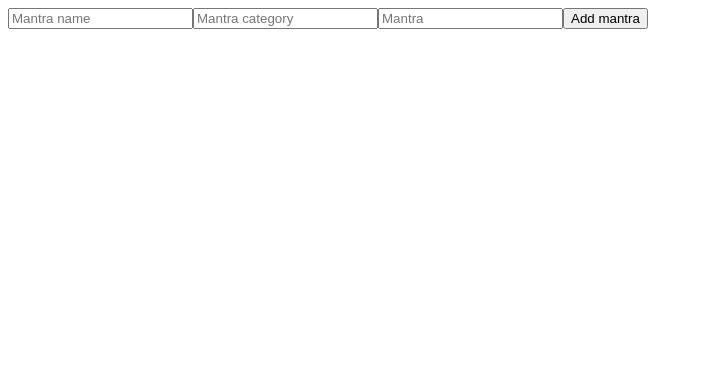
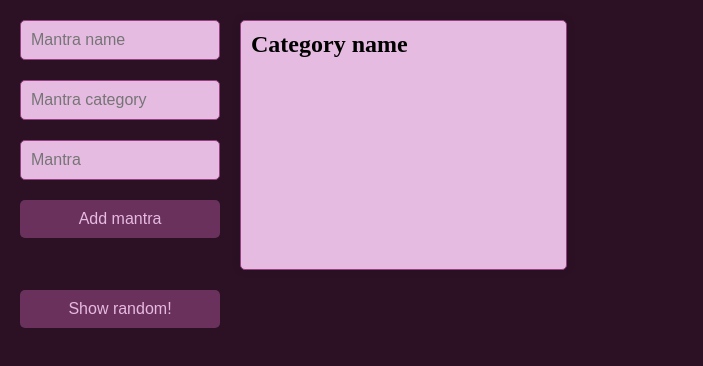
Before and after one commit to Kristina2882/mantra-app, a React (Create React App) app in the folder mantra-ui/: page / in a window 1280 px wide. Shown: the top 366 px of the page, without its empty margins (0-703 px from the left). Built offline with nearby package versions, Linux system fonts and the light colour scheme.

Commit message:
Basic style

```diff
--- a/mantra-ui/src/App.css
+++ b/mantra-ui/src/App.css
@@ -1,38 +1,70 @@
-.App {
-  text-align: center;
+body {
+  margin: 20px;
+  background-color: #2c1125;
 }
 
-.App-logo {
-  height: 40vmin;
-  pointer-events: none;
+.app-container {
+  grid-template-columns: 1fr;
 }
 
-@media (prefers-reduced-motion: no-preference) {
-  .App-logo {
-    animation: App-logo-spin infinite 20s linear;
+@media (min-width: 600px) {
+  .app-container {
+    display: grid;
+    grid-template-columns: 200px 1fr;
+    gap: 20px;
   }
 }
 
-.App-header {
-  background-color: #282c34;
-  min-height: 100vh;
+.categories {
+  display: grid;
+  grid-template-columns: repeat(auto-fill, minmax(250px, 1fr));
+  grid-auto-rows: minmax(250px, auto);
+  gap: 20px;
+}
+
+.category {
   display: flex;
   flex-direction: column;
-  align-items: center;
-  justify-content: center;
-  font-size: calc(10px + 2vmin);
-  color: white;
+  border: 1px solid #973f82;
+  padding: 10px;
+  border-radius: 5px;
+  background-color: #e6bbe1;
+  box-shadow: 0px 0px 10px rgba(0, 0, 0, 0.1);
+  cursor: pointer;
 }
 
-.App-link {
-  color: #61dafb;
+h2 {
+  margin: 0;
 }
 
-@keyframes App-logo-spin {
-  from {
-    transform: rotate(0deg);
-  }
-  to {
-    transform: rotate(360deg);
-  }
+.add-mantra-form,
+.random {
+  display: flex;
+  flex-direction: column;
+  gap: 20px;
 }
+
+.add-mantra-form textarea,
+.add-mantra-form input {
+  border-radius: 5px;
+  border: 1px solid #973f82;
+  background-color: #e6bbe1;
+  padding: 10px;
+  font-size: 16px;
+}
+
+.add-mantra-form button,
+.random-btn {
+  border-radius: 5px;
+  background-color: #6a315c;
+  border: none;
+  padding: 10px;
+  font-size: 16px;
+  color: #e6bbe1;
+}
+
+.add-mantra-form button:hover,
+.random-btn:hover {
+  background-color: #973f82;
+  cursor: pointer;
+}
--- a/mantra-ui/src/App.tsx
+++ b/mantra-ui/src/App.tsx
@@ -4,7 +4,7 @@ import './App.css';
 function App() {
   return (
     <React.Fragment>
-    <div className="AppContainer">
+    <div className="app-container">
       <form className='add-mantra-form'>
         <input required
         name='mantra-name'
@@ -21,9 +21,20 @@ function App() {
         type='textarea'
         placeholder='Mantra'
         />
-        <button type='submit' className='add-btn'>Add mantra</button>
+        <button type='submit'>Add mantra</button>
       </form>
+    <div className='categories' >
+    <div className='category'>
+      <h2>Category name</h2>
+    </div>
+    </div>
 
+    <div className='random'>
+    <button className='random-btn'>Show random!</button>
+    <div className='show-random' >
+
+    </div>
+    </div>
     </div>
     </React.Fragment>
   );
```
